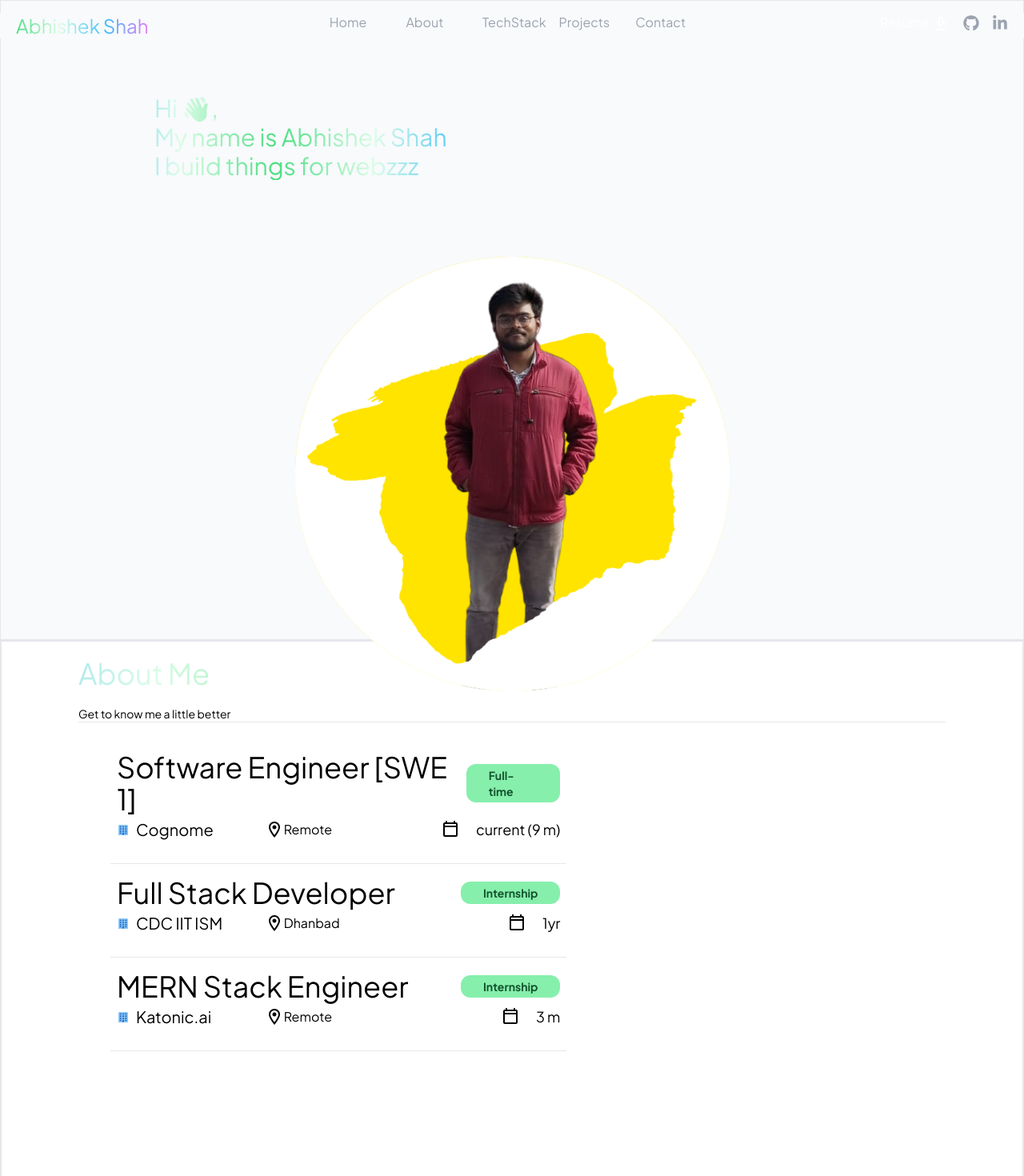
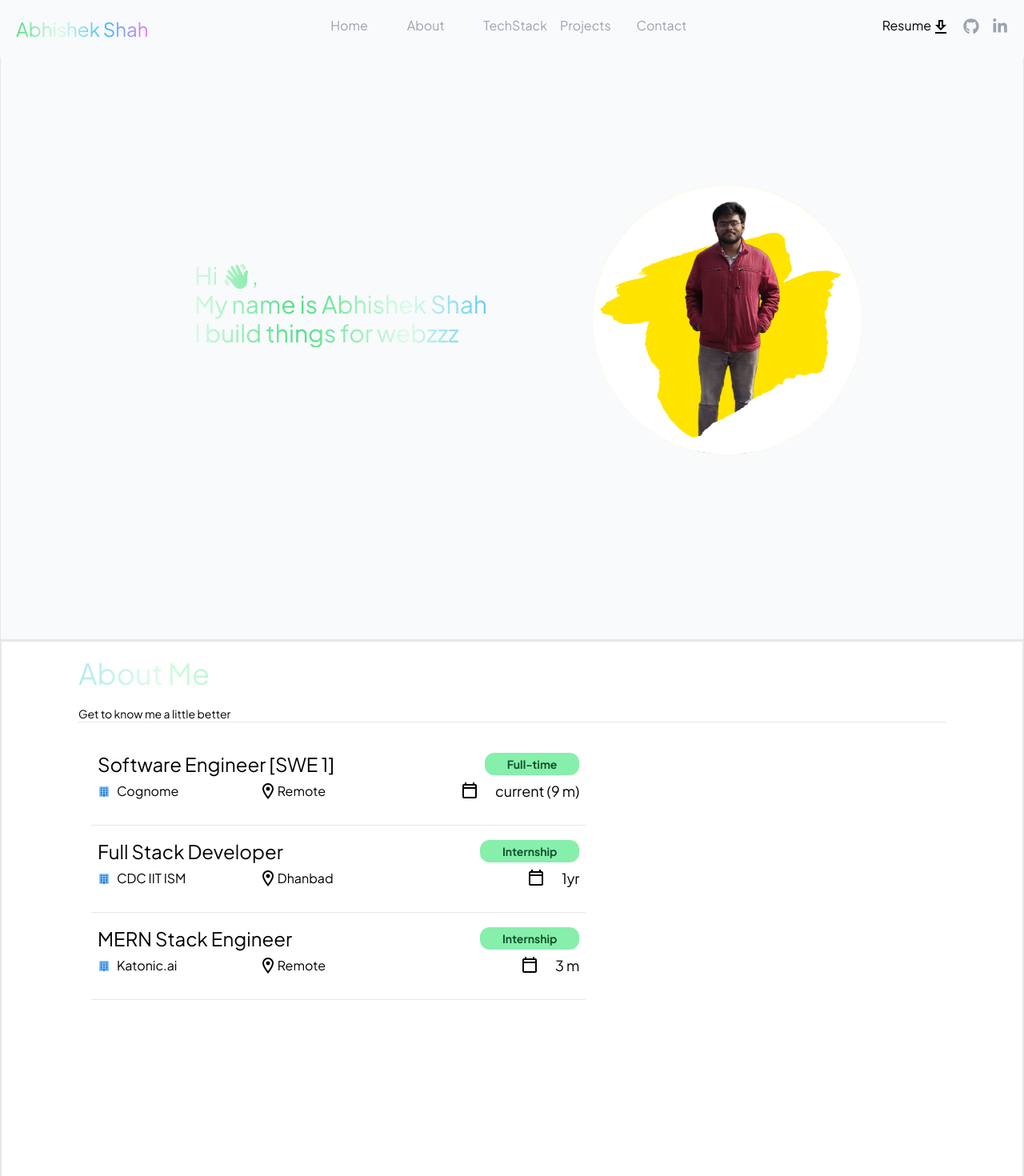
Before and after one commit to ShahIsCoding/portfolio, a React (Create React App) app: page / in a window 1280 px wide. Shown: the top 1470 px of the page at 80% size. Built offline with nearby package versions, Linux system fonts and the light colour scheme.

Commit message:
changes in design respo

```diff
--- a/package.json
+++ b/package.json
@@ -11,6 +11,7 @@
     "@testing-library/react": "^13.4.0",
     "@testing-library/user-event": "^13.5.0",
     "bootstrap": "^5.3.1",
+    "p5": "^1.9.0",
     "react": "^18.2.0",
     "react-dom": "^18.2.0",
     "react-icons": "^4.11.0",
--- a/src/App.js
+++ b/src/App.js
@@ -12,12 +12,14 @@ const App = () => {
   }, []);
 
   return (
-    <div className="w-screen bg-black ">
-      <div className="z-50 fixed top-0  w-full ">
-        <Navbar />
+    <>
+      <div className="w-screen bg-black ">
+        <div className="z-50 fixed top-0  w-full ">
+          <Navbar />
+        </div>
+        <Body />
       </div>
-      <Body />
-    </div>
+    </>
   );
 };
 
--- a/src/Components/components/JobCards.js
+++ b/src/Components/components/JobCards.js
@@ -7,24 +7,24 @@ const JobCards = ({ companyName, position, type, locate, time }) => {
   return (
     <div className="w-full flex flex-col p-2 border-b mt-2">
       <div className="flex justify-between">
-        <h1 className="lg:text-4xl text-lg">{position}</h1>
-        <div className="rounded-xl md:text-sm text-[8px] bg-green-300 text-green-900 font-bold py-1 md:px-7 px-2 my-auto">
+        <h1 className="lg:text-2xl text-xs">{position}</h1>
+        <div className="rounded-xl md:text-sm text-[8px] bg-green-300 text-green-900 font-bold py-1 md:px-7 px-2  my-auto text-nowrap">
           {type}
         </div>
       </div>
 
       <div className="grid grid-cols-3 mb-5 mt-1">
         <div className="flex flex-row items-center">
-          <div className="w-4 mr-2">
+          <div className="w-4 mr-2 ">
             <img src={company} />
           </div>
-          <h4 className=" md:text-xl text-xs">{companyName}</h4>
+          <h4 className=" md:text-base text-[8px]">{companyName}</h4>
         </div>
         <div className="flex flex-row items-center  ">
           <div>
             <img src={location} />
           </div>
-          <h4 className=" md:text-base text-xs">{locate}</h4>
+          <h4 className=" md:text-base text-[8px]">{locate}</h4>
         </div>
         <div className="flex flex-row justify-end items-center">
           <div className="mr-5 hidden md:block">
--- a/src/Components/components/Navbar.js
+++ b/src/Components/components/Navbar.js
@@ -13,7 +13,7 @@ const menu = [
 const Navbar = () => {
   const [isOpen, setIsOpen] = useState(false);
   return (
-    <div className="text-gray-600 bg-slate-50 cursor-pointer z-10 dark:bg-black">
+    <div className="text-gray-600 bg-slate-50 cursor-pointer z-10 dark:bg-black py-1">
       <div className="mx-5 my-4">
         <div className="mx-auto flex flex-row justify-between">
           <div className="logo text-left">
@@ -47,8 +47,9 @@ const Navbar = () => {
                   );
                 }}
               >
-                <button className="text-white">
-                  Resume <DownloadOutlined className="text-white" />
+                <button className="dark:text-gray-400 text-black hover:text-white">
+                  Resume
+                  <DownloadOutlined className="dark:text-gray-400 text-black hover:text-white" />
                 </button>
               </li>
               <li className="text-gray-400 text-xl cursor-pointer hover:text-black dark:hover:text-white">
--- a/src/Components/components/ProjectCard.js
+++ b/src/Components/components/ProjectCard.js
@@ -10,12 +10,12 @@ const ProjectCard = ({
   liveLink,
 }) => {
   return (
-    <div className="flex bg-white text-black m-1 rounded-xl h-48 border-black  border-4">
-      <div className="mr-2 h-full   border-r-2">
+    <div className="flex md:flex-row flex-col bg-white text-black m-5 rounded-xl md:h-52 border-black  ring dark:ring-white ring-offset-0 dark:border-white">
+      <div className="md:mr-2 h-full   md:border-r-2">
         <img
           src={imgURL}
           alt="images"
-          className="rounded-s-xl h-full object-cover min-w-32"
+          className="md:rounded-s-xl rounded-t-xl object-cover md:h-full h-32 w-full  md:min-w-32 shrink-0"
         />
       </div>
       <div className="flex flex-col justify-between p-2 w-full">
--- a/src/Components/components/Wrapper.js
+++ b/src/Components/components/Wrapper.js
@@ -1,14 +1,14 @@
 import React from "react";
 
-const Wrapper = ({ addedClass, children }) => {
+const Wrapper = ({ addedClass, childClass, children }) => {
   return (
     <div
       className={
-        "h-screen md:px-24 p-5  border dark:border-gray-800 dark:bg-black dark:text-white" +
+        "h-screen md:px-24 p-5  border dark:border-gray-800 dark:bg-black dark:text-white " +
         addedClass
       }
     >
-      <div className="h-4/5">{children}</div>
+      <div className={"h-4/5 " + childClass}>{children}</div>
     </div>
   );
 };
--- /dev/null
+++ b/src/Components/constants/constanst.js
@@ -0,0 +1,2 @@
+export const gradient =
+  " bg-clip-text text-transparent bg-[linear-gradient(to_right,theme(colors.green.400),theme(colors.green.100),theme(colors.sky.400),theme(colors.fuchsia.400),theme(colors.sky.400),theme(colors.green.100),theme(colors.green.400))] bg-[length:200%_auto] animate-gradient";
--- a/src/Components/pages/Aboutme.js
+++ b/src/Components/pages/Aboutme.js
@@ -31,7 +31,7 @@ const Aboutme = () => {
     <Wrapper addedClass="">
       <Header title="About Me" subt="Get to know me a little better" />
       <div className="lg:grid lg:grid-cols-5">
-        <div className="px-10 col-span-3">
+        <div className="px-4 col-span-3">
           {workExperience.map(
             ({ companyName, position, type, locate, time }) => {
               return (
--- a/src/Components/pages/Home.js
+++ b/src/Components/pages/Home.js
@@ -1,17 +1,23 @@
 import React from "react";
 import profile from "../assets/profile.png";
 import Wrapper from "../components/Wrapper";
+import { gradient } from "../constants/constanst";
 const Home = () => {
   return (
-    <Wrapper>
-      <div className=" md:flex md:flex-row ">
-        <h1 className="m-24 text-3xl  bg-clip-text text-transparent bg-[linear-gradient(to_right,theme(colors.green.400),theme(colors.green.100),theme(colors.sky.400),theme(colors.fuchsia.400),theme(colors.sky.400),theme(colors.green.100),theme(colors.green.400))] bg-[length:200%_auto] animate-gradient">
-          Hi 👋,
-          <br /> My name is Abhishek Shah
-          <br /> I build things for webzzz
-        </h1>
-      </div>
-      <img src={profile} alt="profilePic" className="w-1/2 mx-auto" />
+    <Wrapper
+      addedClass="flex items-center md:justify-center"
+      childClass="flex flex-col justify-center  md:flex-row md:items-center"
+    >
+      <h1 className={"mx-auto mb-10 text-3xl pl-10" + gradient}>
+        Hi 👋,
+        <br /> My name is Abhishek Shah
+        <br /> I build things for webzzz
+      </h1>
+      <img
+        src={profile}
+        alt="profilePic"
+        className="lg:w-2/6 md:w-2/4 w-1/2 mx-auto"
+      />
     </Wrapper>
   );
 };
--- a/src/Components/pages/Projects.js
+++ b/src/Components/pages/Projects.js
@@ -44,7 +44,7 @@ const Projects = () => {
         title="Projects & Contributions:"
         subt="Things I’ve help built so far"
       />
-      <div className="p- h-3/4 overflow-y-auto rounded projectCards">
+      <div className="px-5 h-4/5  overflow-y-auto rounded projectCards lg:grid lg:grid-cols-2 ">
         {projectsDetails.map(
           ({ name, desc, techStack, githubLink, imgURL, liveLink }) => {
             return (
--- a/src/Components/pages/Stack.js
+++ b/src/Components/pages/Stack.js
@@ -3,7 +3,7 @@ import React from "react";
 const Stack = ({ src, name }) => {
   return (
     <div className="flex flex-col items-center justify-center rounded dark:bg-slate-50 py-2 hover:shadow-sm hover:shadow-gray-50">
-      <div className="w-10 h-10">
+      <div className="md:w-20 md:h-20 w-10 h-10">
         <img className="mx-auto" src={src} alt={name} />
       </div>
       <h1 className="text-center dark:text-black">{name}</h1>
--- a/src/Components/pages/TechStack.js
+++ b/src/Components/pages/TechStack.js
@@ -41,7 +41,7 @@ const TechStack = () => {
         title="Tech Stack"
         subt="Technologies I’ve been working with recently"
       />
-      <div className="scrollbar h-3/4 grid gap-3 grid-cols-4 overflow-y-scroll lg:overflow-hidden ">
+      <div className="scrollbar h-3/4 grid gap-3 lg:grid-cols-6 md:grid-cols-4 grid-cols-2 overflow-y-scroll lg:overflow-hidden ">
         {techStack.map(({ src, name }, idx) => {
           return <Stack src={src} name={name} />;
         })}
```
Also changed, not shown: 1 other file (tests, documents, lock files or other folders).
